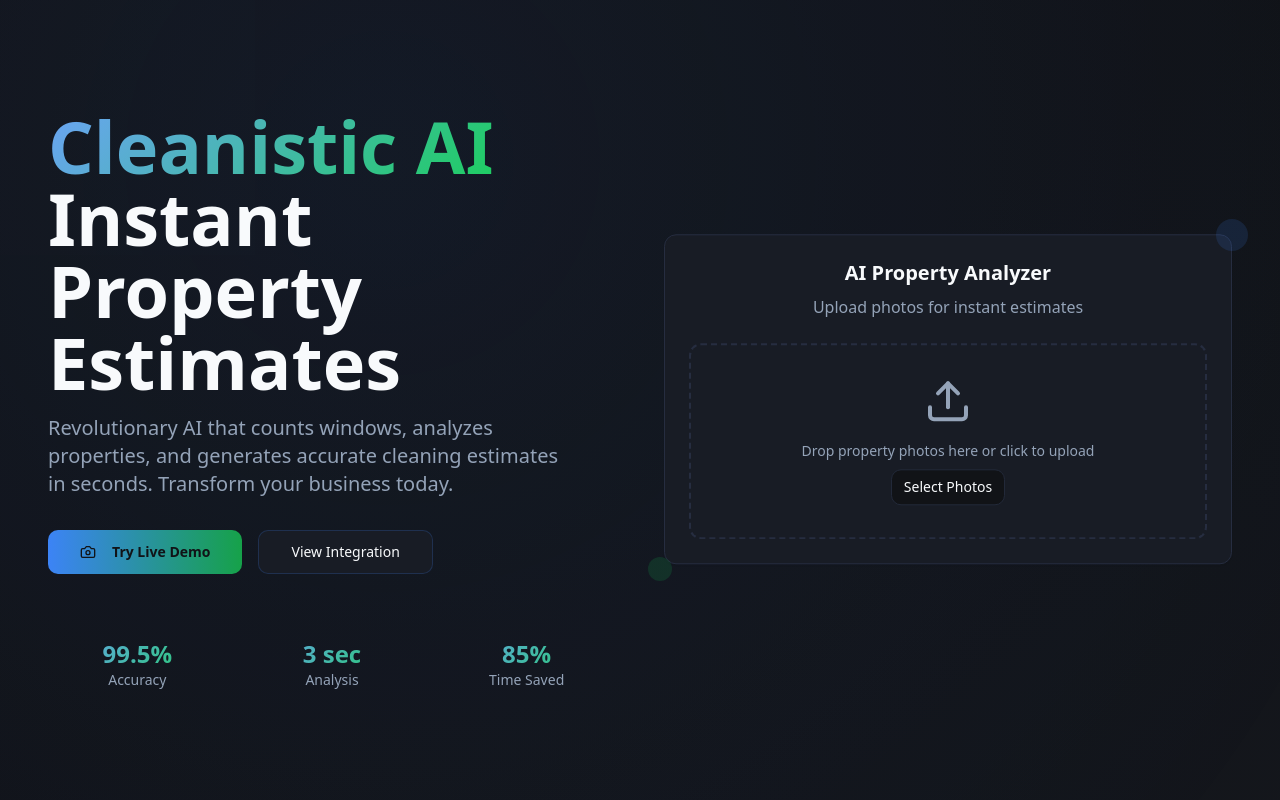
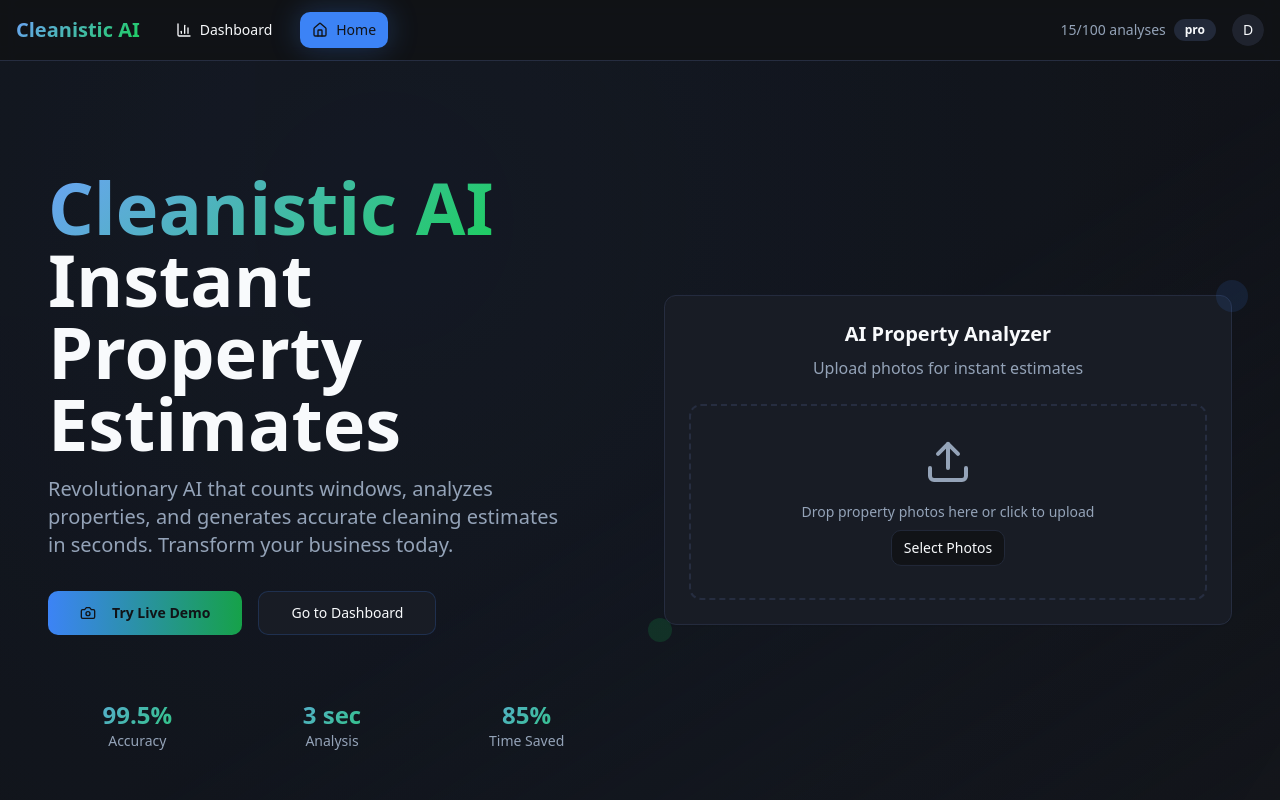
Before and after one commit to offical-hackistic/cleanistic-ai, a React (Vite) app: page / in a window 1280 px wide. Shown: the top 800 px of the page. Built offline with nearby package versions, Linux system fonts and the light colour scheme.

Commit message:
Update App.tsx with authentication and new routes
cgen-76bcd0fd668641459933dcfe74709479

```diff
--- a/src/App.tsx
+++ b/src/App.tsx
@@ -3,7 +3,12 @@ import { Toaster as Sonner } from "@/components/ui/sonner";
 import { TooltipProvider } from "@/components/ui/tooltip";
 import { QueryClient, QueryClientProvider } from "@tanstack/react-query";
 import { BrowserRouter, Routes, Route } from "react-router-dom";
+import { AuthProvider } from "@/contexts/AuthContext";
+import { Navigation } from "@/components/Navigation";
+import { ProtectedRoute } from "@/components/ProtectedRoute";
 import Index from "./pages/Index";
+import Login from "./pages/Login";
+import Dashboard from "./pages/Dashboard";
 import NotFound from "./pages/NotFound";
 
 const queryClient = new QueryClient();
@@ -11,15 +16,24 @@ const queryClient = new QueryClient();
 const App = () => (
   <QueryClientProvider client={queryClient}>
     <TooltipProvider>
+      <AuthProvider>
         <Toaster />
         <Sonner />
         <BrowserRouter>
+          <Navigation />
           <Routes>
             <Route path="/" element={<Index />} />
+            <Route path="/login" element={<Login />} />
+            <Route path="/dashboard" element={
+              <ProtectedRoute>
+                <Dashboard />
+              </ProtectedRoute>
+            } />
             {/* ADD ALL CUSTOM ROUTES ABOVE THE CATCH-ALL "*" ROUTE */}
             <Route path="*" element={<NotFound />} />
           </Routes>
         </BrowserRouter>
+      </AuthProvider>
     </TooltipProvider>
   </QueryClientProvider>
 );
--- a/src/components/Hero.tsx
+++ b/src/components/Hero.tsx
@@ -1,12 +1,15 @@
 import { useState } from "react";
+import { useNavigate } from "react-router-dom";
 import { Button } from "@/components/ui/button";
 import { Card } from "@/components/ui/card";
 import { Upload, Camera, Calculator, CheckCircle } from "lucide-react";
-import heroImage from "@/assets/hero-ai-analysis.jpg";
+import { useAuth } from "@/contexts/AuthContext";
 
 export const Hero = () => {
   const [isAnalyzing, setIsAnalyzing] = useState(false);
   const [showResults, setShowResults] = useState(false);
+  const navigate = useNavigate();
+  const { isAuthenticated } = useAuth();
 
   const handleDemo = () => {
     setIsAnalyzing(true);
@@ -44,8 +47,12 @@ export const Hero = () => {
               <Camera className="mr-2 h-5 w-5" />
               Try Live Demo
             </Button>
-            <Button variant="ai" size="lg">
-              View Integration
+            <Button
+              variant="ai"
+              size="lg"
+              onClick={() => navigate(isAuthenticated ? '/dashboard' : '/login')}
+            >
+              {isAuthenticated ? 'Go to Dashboard' : 'Get Started'}
             </Button>
           </div>
 
```
Lines whose indentation alone changed are shown as unchanged.
